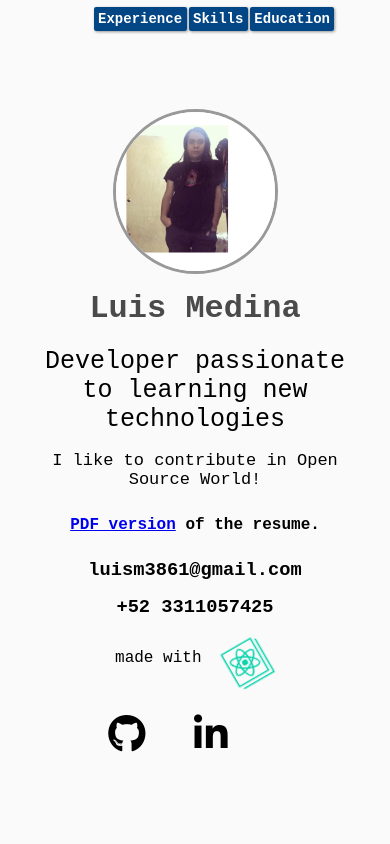
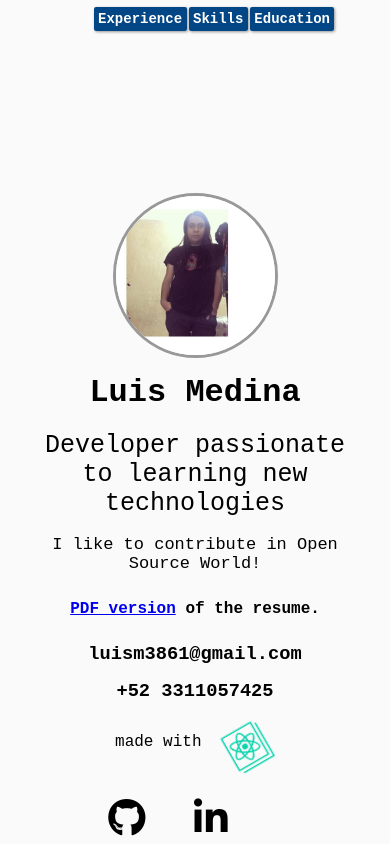
Before and after one commit to luism3861/resume-react, a React (Create React App) app: page / in a window 390 px wide. Shown: the top 844 px of the page. Built offline with nearby package versions, Linux system fonts and the light colour scheme.

Commit message:
add media querie for iphone

```diff
--- a/src/App.css
+++ b/src/App.css
@@ -68,8 +68,11 @@
   text-align: center;
 }
 
-.hero__header {
-  color: #4a4a4a;
+@media only screen
+and (min-device-width : 375px)
+and (max-device-width : 667px) { /* STYLES GO HERE */}
+.hero {
+  min-height: 120vh;
 }
 
 .hero__subheader {
```
